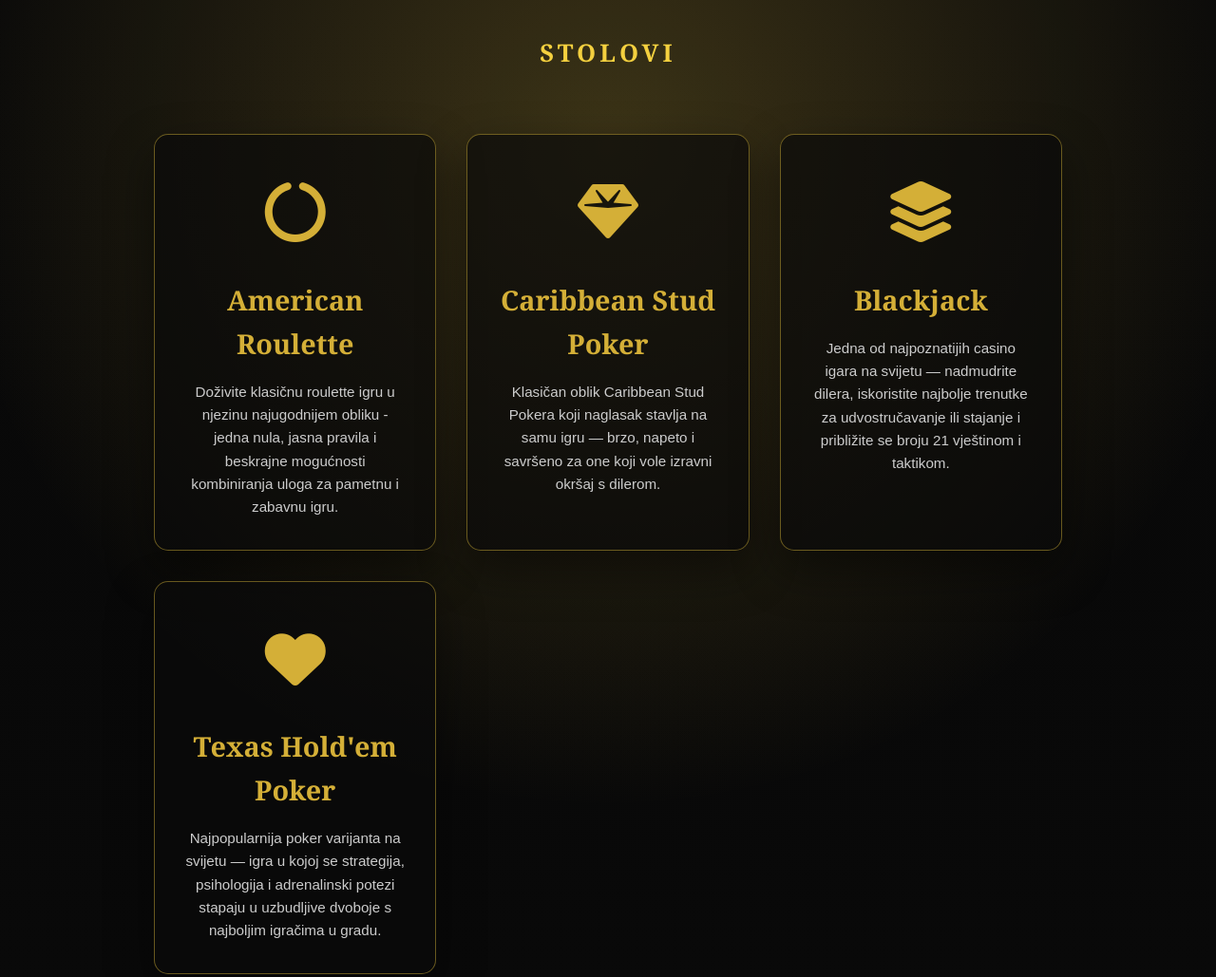
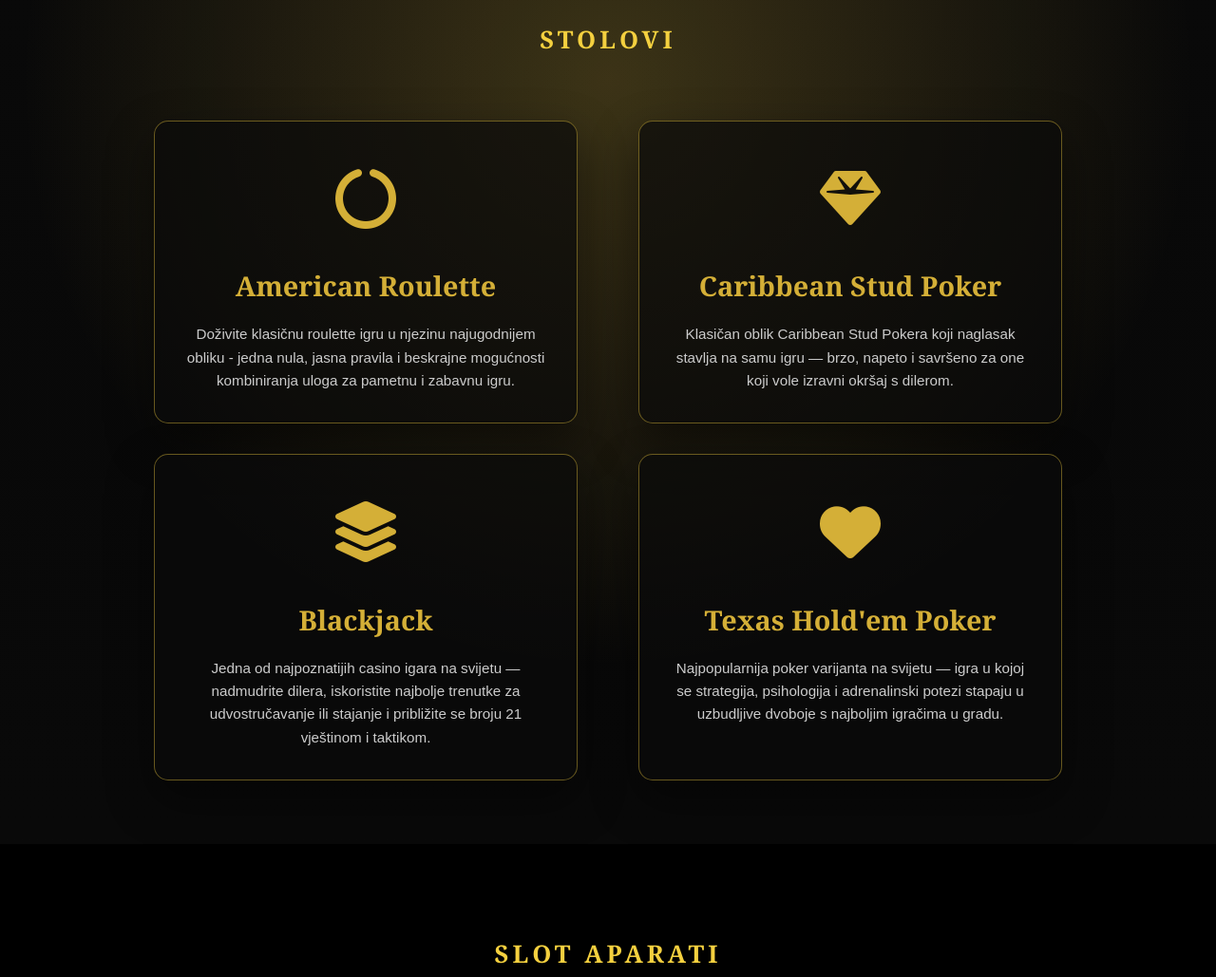
Before and after one commit to perfoo/casino, a website built with Vite: page index.html in a window 1280 px wide. Shown: the part 1060-2089 px from the top of the page at 95% size. Built offline with nearby package versions, Linux system fonts and the light colour scheme.

Commit message:
Refine Stolovi layout and spacing

```diff
--- a/styles.css
+++ b/styles.css
@@ -279,7 +279,7 @@ section {
 
 .table-games-hero {
     position: relative;
-    padding: var(--spacing-xl) 0;
+    padding: calc(var(--spacing-xl) * 0.85) 0 calc(var(--spacing-xl) * 0.7);
     background: linear-gradient(180deg, rgba(10, 10, 10, 0.92) 0%, rgba(10, 10, 10, 0.85) 60%, rgba(10, 10, 10, 0.9) 100%);
     background-size: cover;
     background-position: center;
@@ -326,8 +326,8 @@ section {
 }
 
 @media (min-width: 1024px) {
-    .table-games-grid {
-        grid-template-columns: repeat(2, minmax(320px, 1fr));
+    .games-grid.table-games-grid {
+        grid-template-columns: repeat(2, minmax(340px, 1fr));
         justify-content: center;
         column-gap: var(--spacing-lg);
     }
```
